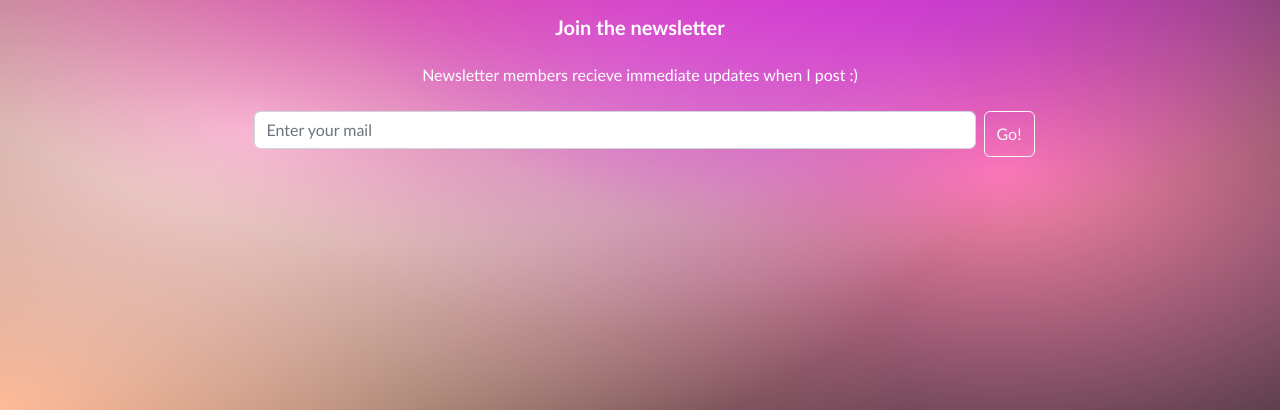
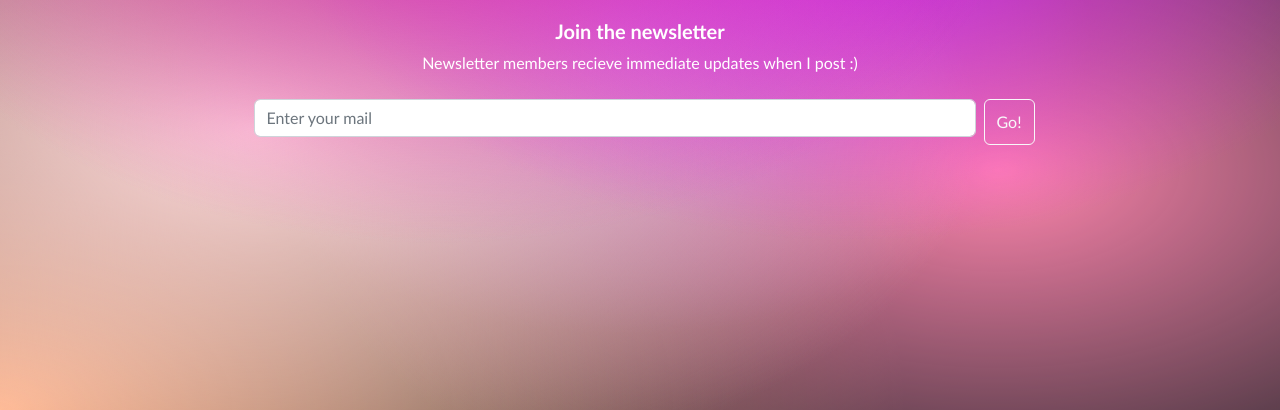
Before and after one commit to najeeb-yusuf/blog, a website: page index.html in a window 1280 px wide. Shown: the part 390-800 px from the top of the page. Drawn offline with nearby package versions, Linux system fonts and the light colour scheme.

```diff
--- a/index.html
+++ b/index.html
@@ -94,7 +94,7 @@
         </div>
 
         <div class="form container">
-          <h5 class="m-4"><strong>Join the newsletter</strong></h5>
+          <h5 class=""><strong>Join the newsletter</strong></h5>
           <p>Newsletter members recieve immediate updates when I post :)</p>
           <form class="d-flex justify-content-center" role="search">
             <input class="form-control m-2" type="search" placeholder="Enter your mail" aria-label="Search">
```
